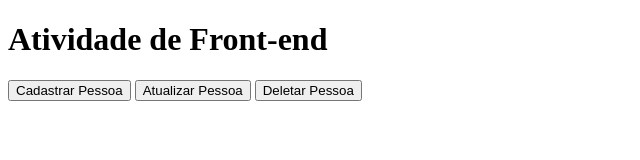
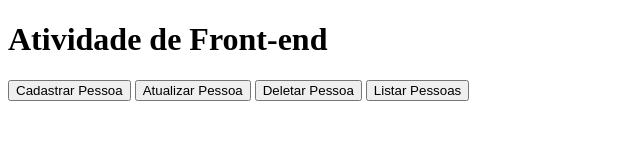
Before and after one commit to Rhayr/TrabalhoCRUD, a plain HTML site: page index.html in a window 1280 px wide. Shown: the whole page, without its empty margins (0-640 px from the left). Drawn offline with Linux system fonts and the light colour scheme.

Commit message:
adicionada a função listarPessoas

```diff
--- a/index.html
+++ b/index.html
@@ -11,6 +11,7 @@
     <button onclick="cadastrarPessoa()">Cadastrar Pessoa</button>
     <button onclick="atualizarPessoa()">Atualizar Pessoa</button>
     <button onclick="deletarPessoa()">Deletar Pessoa</button>
+    <button onclick="listarPessoas()">Listar Pessoas</button>
 
 
     <script src="trabalho.js"></script>
--- a/trabalho.js
+++ b/trabalho.js
@@ -49,3 +49,8 @@ function deletarPessoa() {
         console.log("Pessoa não encontrada na lista.");
     }
 }
+
+function listarPessoas(){
+    console.log(listaPessoas);
+    return listaPessoas;
+}
```
